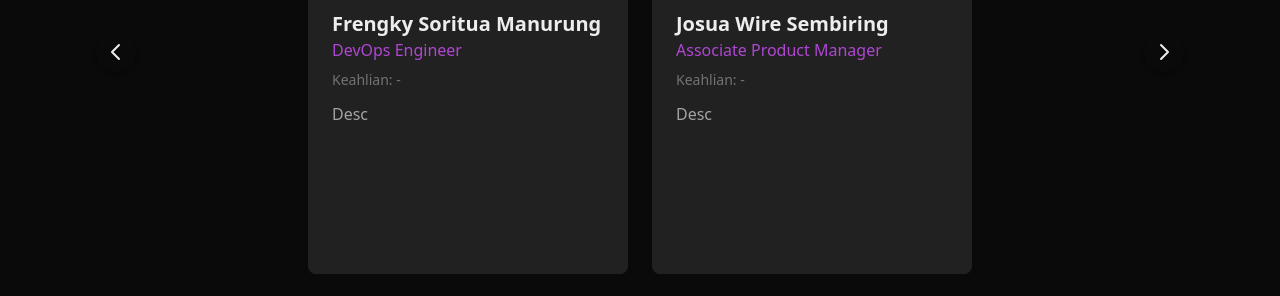
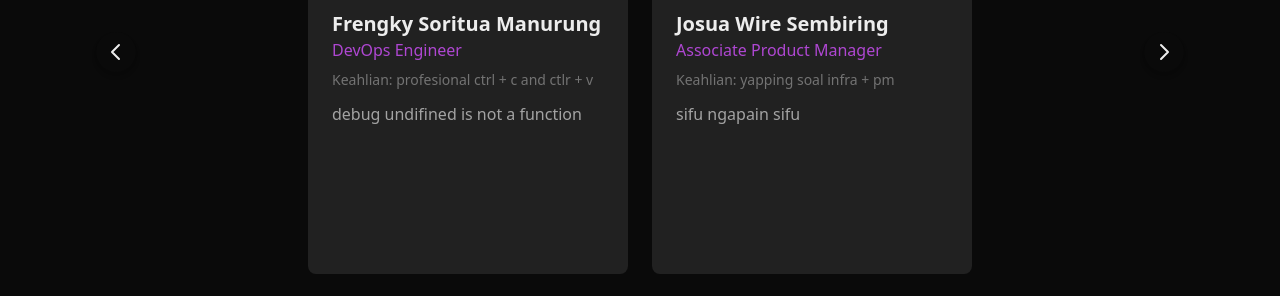
Before and after one commit to NM-Labss/lp-nm-labs, a Next.js app: page / in a window 1280 px wide. Shown: the part 4796-5092 px from the top of the page. Built offline with nearby package versions, Linux system fonts and the light colour scheme.

Commit message:
update description member

```diff
--- a/src/components/MembersSection.tsx
+++ b/src/components/MembersSection.tsx
@@ -11,15 +11,15 @@ export function MembersSection() {
       name: "Frengky Soritua Manurung",
       role: "DevOps Engineer",
       image: "https://media.licdn.com/dms/image/v2/D5603AQE2FA_4On2PlA/profile-displayphoto-shrink_400_400/profile-displayphoto-shrink_400_400/0/1732696003432?e=1755129600&v=beta&t=aMVdjKVJRePqA6oEqbQdtHgV5N7kccrY584vPvg-VFI",
-      expertise: "-",
-      description: "Desc"
+      expertise: "profesional ctrl + c and ctlr + v",
+      description: "debug undifined is not a function",
     },
         {
       name: "Josua Wire Sembiring",
       role: "Associate Product Manager",
       image: "https://media.licdn.com/dms/image/v2/D4E03AQGmBVV4TSQG6Q/profile-displayphoto-shrink_400_400/B4EZZQvxJHHEAg-/0/1745111422463?e=1755129600&v=beta&t=p8Wh0cYJwhvYh4huFfbMGquylP9Z79NXdUBz3wV5Ii0",
-      expertise: "-",
-      description: "Desc"
+      expertise: "yapping soal infra + pm",
+      description: "sifu ngapain sifu"
     },
     {
       name: "Haratama Felix Tamba",
@@ -39,7 +39,7 @@ export function MembersSection() {
       name: "Joe Manurung",
       role: "Network Engineer",
       image: "https://media.licdn.com/dms/image/v2/D5635AQF3UGrJJiqhQQ/profile-framedphoto-shrink_400_400/profile-framedphoto-shrink_400_400/0/1729306065985?e=1750233600&v=beta&t=yDm5N_f0pW33jIjBOYSQgS5FcoLJpWn9zHngzMdetVo",
-      expertise: "-",
+      expertise: "",
       description: "Desc"
     },
     {
```
